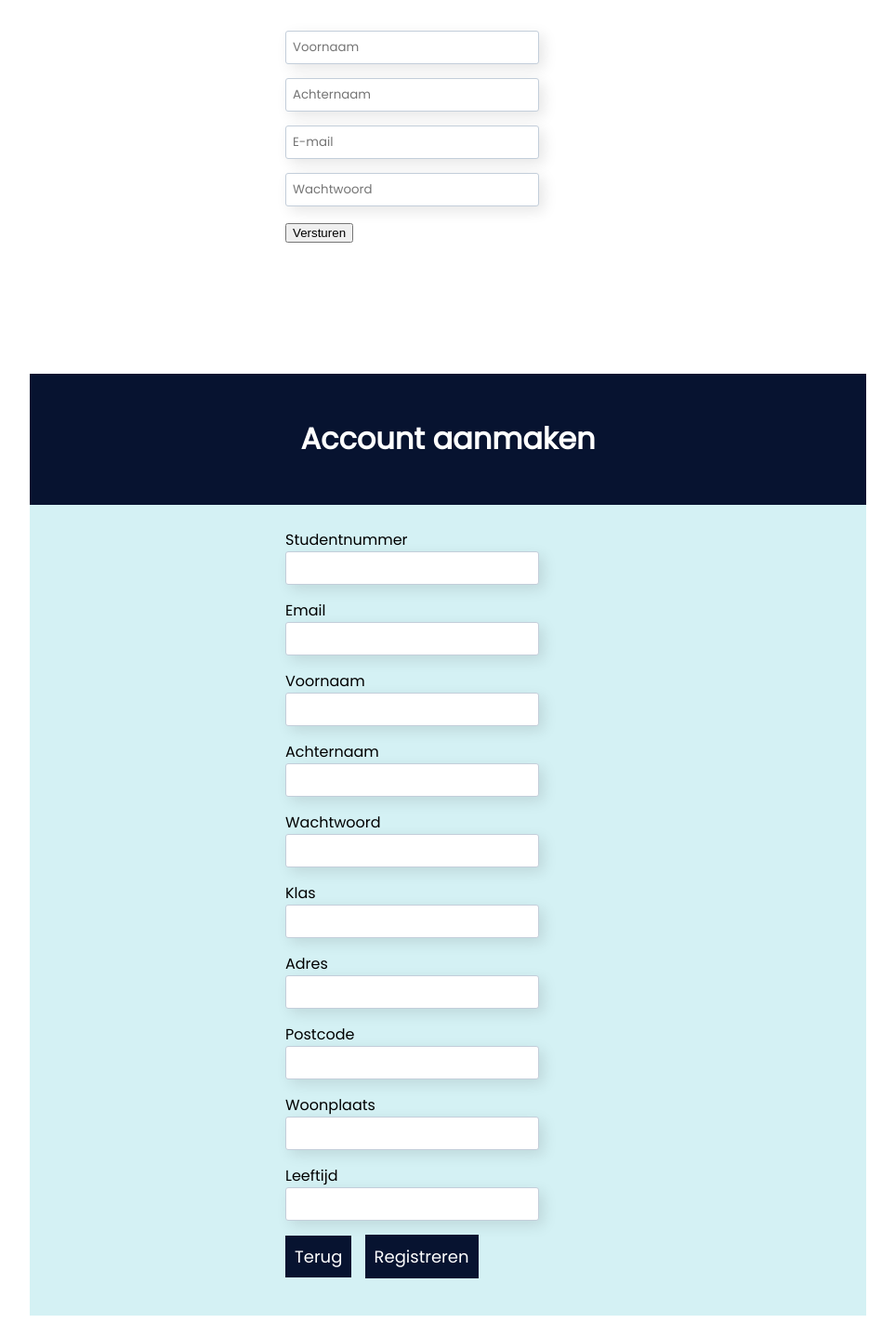
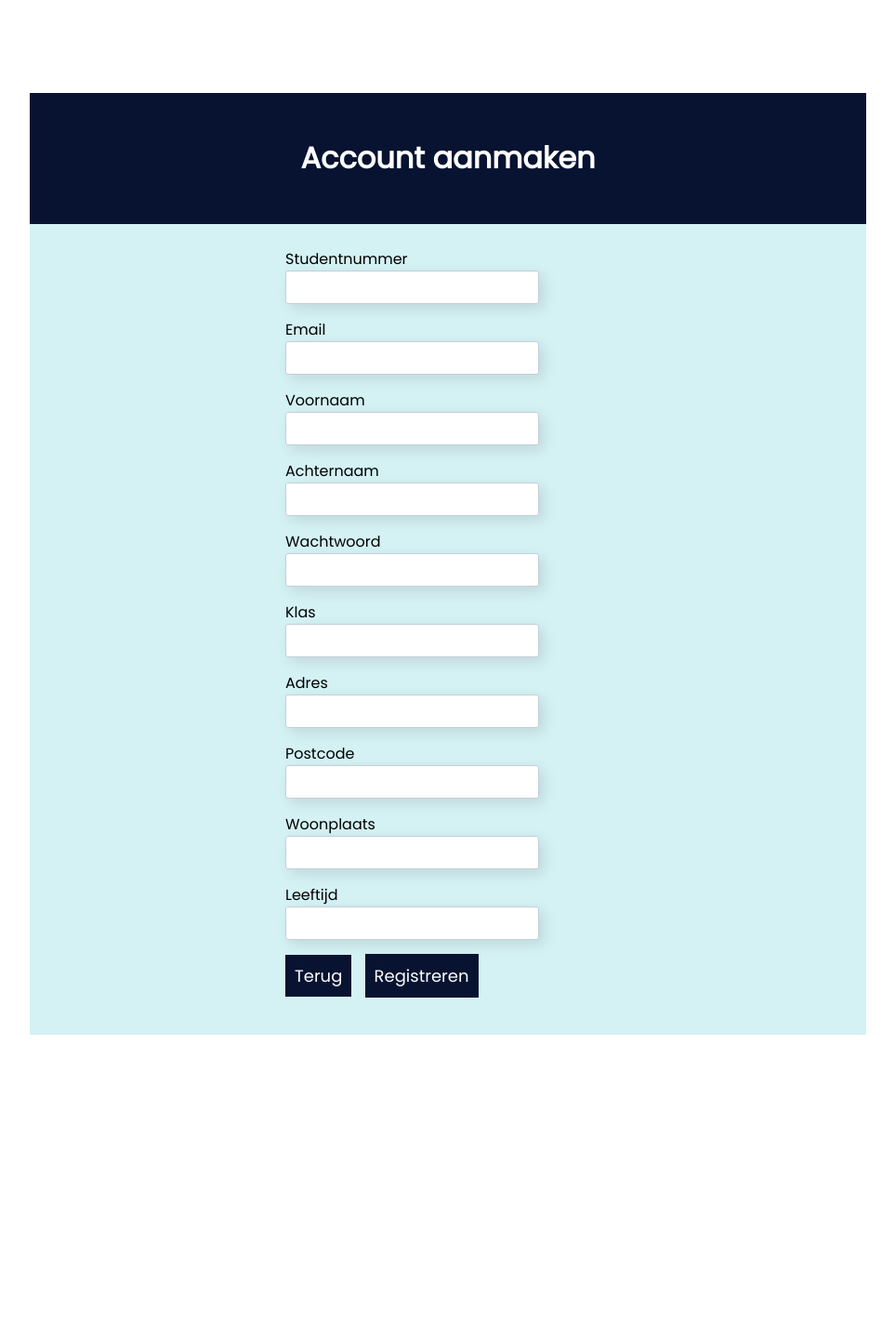
Before and after one commit to Sem-1076101/Oefenexamen, a PHP site: page /Oefenexamen/registreren.php in a window 1280 px wide. Shown: the whole page at 93% size, without its empty margins (158-1121 px from the left). After the commit the page ends 1113 px from the top, so only its background shows below. Run offline with PHP 8.4, Linux system fonts and the light colour scheme.

Commit message:
opschonen docent add

```diff
--- a/registreren.php
+++ b/registreren.php
@@ -17,69 +17,50 @@ require 'config/config.php';
 </head>
 <body>
 
-<!--        form aanmaken voor de password hash van de docent-->
-<!--<form action="" method="post">-->
-<!---->
-<!--    <div>-->
-<!--        <input type="text" name="voornaamveld">-->
-<!--    </div>-->
-<!--    <div>-->
-<!--        <input type="text" name="achternaamveld">-->
-<!--    </div>-->
-<!--    <dvi>-->
-<!--        <input type="email" name="emailveld">-->
-<!--    </dvi>-->
-<!--    <div>-->
-<!--        <input type="password" name="wwveld">-->
-<!--    </div>-->
-<!--    <div>-->
-<!--        <button type="submit" name="submitDocent">Versturen</button>-->
-<!--    </div>-->
-<!--</form>-->
-<!---->
 
-<form action="" method="post">
-
-    <div>
-        <input type="text" name="voornaamveld" placeholder="Voornaam" required>
-    </div>
-    <div>
-        <input type="text" name="achternaamveld" placeholder="Achternaam" required>
-    </div>
-    <div>
-        <input type="email" name="emailveld" placeholder="E-mail" required>
-    </div>
-    <div>
-        <input type="password" name="wwveld" placeholder="Wachtwoord" required>
-    </div>
-    <div>
-        <button type="submit" name="submitDocent">Versturen</button>
-    </div>
-</form>
 <?php
 
-if(isset($_POST['submitDocent'])) {
+// form en post voor aanmaken docent
+// <form action="" method="post">
 
-   $voornaam = $_POST['voornaamveld'];
-   $achternaam =  $_POST['achternaamveld'];
-   $email = $_POST['emailveld'];
-   $wachtwoord = $_POST['wwveld'];
+// <div>
+//     <input type="text" name="voornaamveld" placeholder="Voornaam" required>
+// </div>
+// <div>
+//     <input type="text" name="achternaamveld" placeholder="Achternaam" required>
+// </div>
+// <div>
+//     <input type="email" name="emailveld" placeholder="E-mail" required>
+// </div>
+// <div>
+//     <input type="password" name="wwveld" placeholder="Wachtwoord" required>
+// </div>
+// <div>
+//     <button type="submit" name="submitDocent">Versturen</button>
+// </div>
+// </form>
+// if(isset($_POST['submitDocent'])) {
 
-   $hashWW = password_hash($wachtwoord, PASSWORD_DEFAULT);
-   $level = 0;
+//    $voornaam = $_POST['voornaamveld'];
+//    $achternaam =  $_POST['achternaamveld'];
+//    $email = $_POST['emailveld'];
+//    $wachtwoord = $_POST['wwveld'];
 
-   $stmt = $conn->prepare("INSERT INTO accounts_docenten (voornaam, achternaam, email, wachtwoord, level) VALUES (?, ?, ?, ?, ?)");
-   $stmt->bind_param('ssssi', $voornaam, $achternaam, $email, $hashWW, $level);
-   $stmt->execute();
+//    $hashWW = password_hash($wachtwoord, PASSWORD_DEFAULT);
+//    $level = 0;
 
-   if($stmt) {
-       echo 'docent toegevoegd';
+//    $stmt = $conn->prepare("INSERT INTO accounts_docenten (voornaam, achternaam, email, wachtwoord, level) VALUES (?, ?, ?, ?, ?)");
+//    $stmt->bind_param('ssssi', $voornaam, $achternaam, $email, $hashWW, $level);
+//    $stmt->execute();
 
-   }
-   else {
-       echo 'docent mislukt';
-   }
-}
+//    if($stmt) {
+//        echo 'docent toegevoegd';
+
+//    }
+//    else {
+//        echo 'docent mislukt';
+//    }
+// }
 
 
 
```
